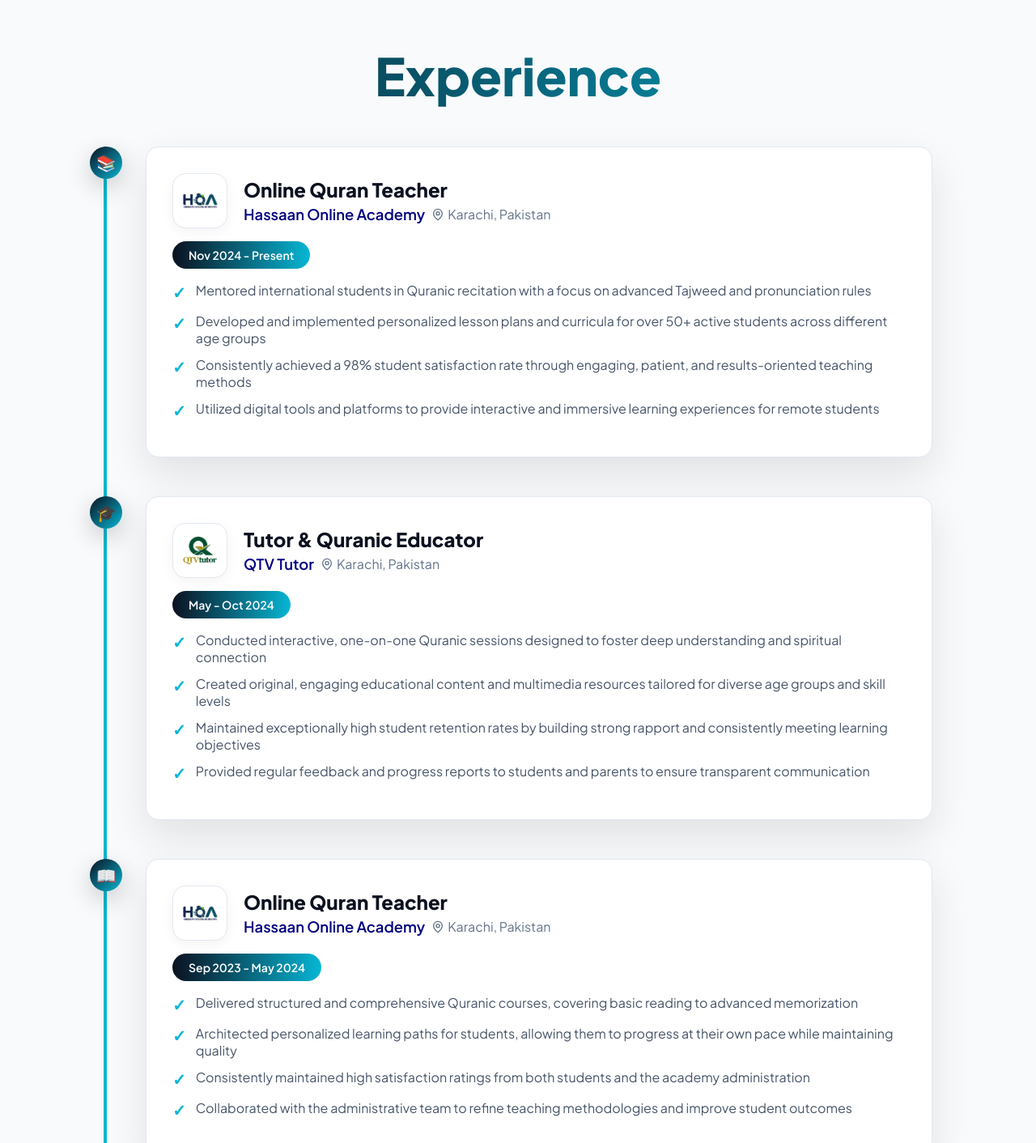
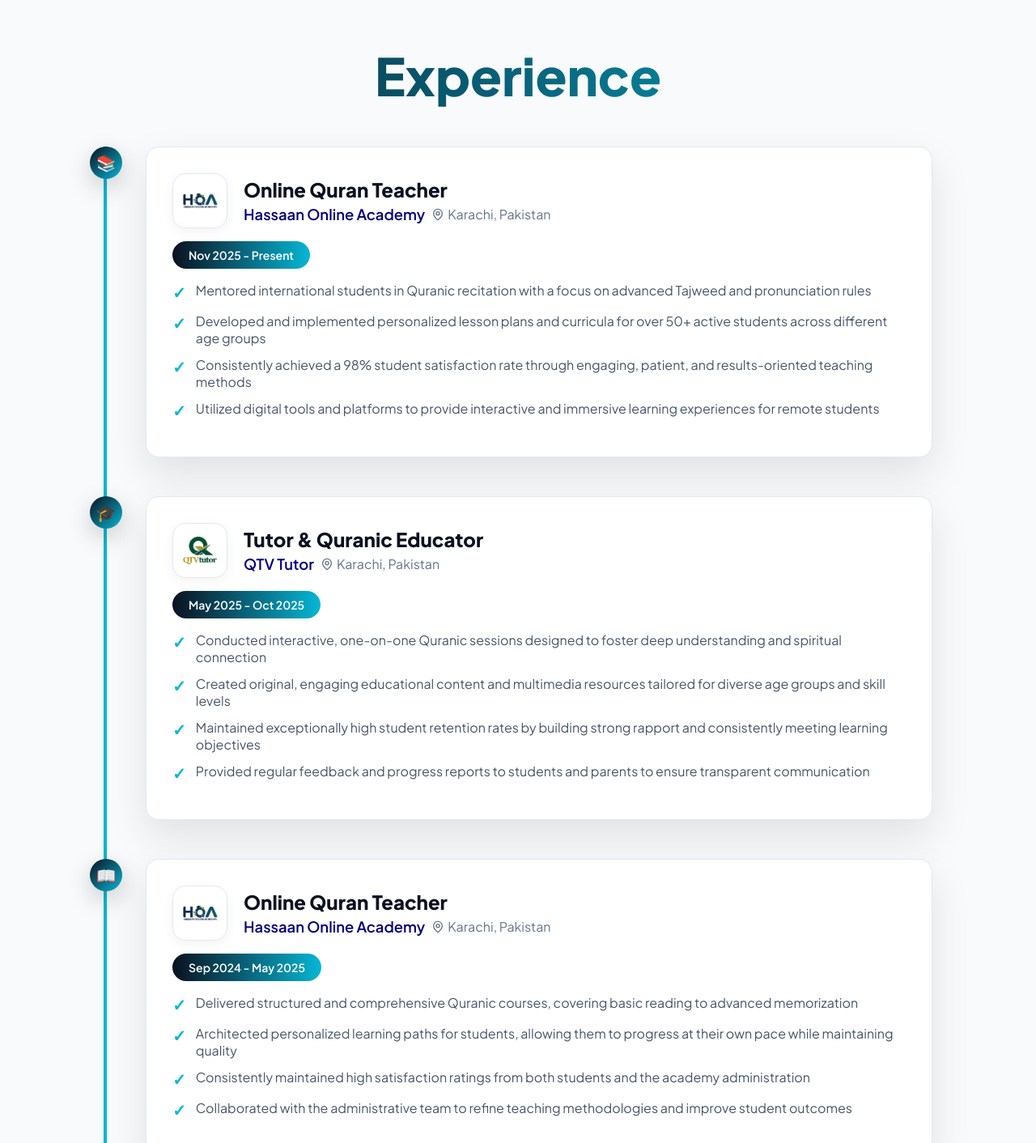
Before and after one commit to Raheelshah045/Portfolio, a React (Create React App) app: page / in a window 1280 px wide. Shown: the part 1523-2935 px from the top of the page at 81% size. Built offline with nearby package versions, Linux system fonts and the light colour scheme; the HTML template or start-up script is replaced by a standard one.

Commit message:
Update portfolio data

```diff
--- a/src/data/info.js
+++ b/src/data/info.js
@@ -16,7 +16,7 @@ export const EXP = [
   {
     title: "Online Quran Teacher",
     company: "Hassaan Online Academy",
-    date: "Nov 2024 - Present",
+    date: "Nov 2025 - Present",
     icon: "📚",
     logo: "/logos/hassaan-academy.png",
     location: "Karachi, Pakistan",
@@ -30,7 +30,7 @@ export const EXP = [
   {
     title: "Tutor & Quranic Educator",
     company: "QTV Tutor",
-    date: "May - Oct 2024",
+    date: "May 2025 - Oct 2025",
     icon: "🎓",
     logo: "/logos/qtv-tutor.png",
     location: "Karachi, Pakistan",
@@ -44,7 +44,7 @@ export const EXP = [
   {
     title: "Online Quran Teacher",
     company: "Hassaan Online Academy",
-    date: "Sep 2023 - May 2024",
+    date: "Sep 2024 - May 2025",
     icon: "📖",
     logo: "/logos/hassaan-academy.png",
     location: "Karachi, Pakistan",
```
